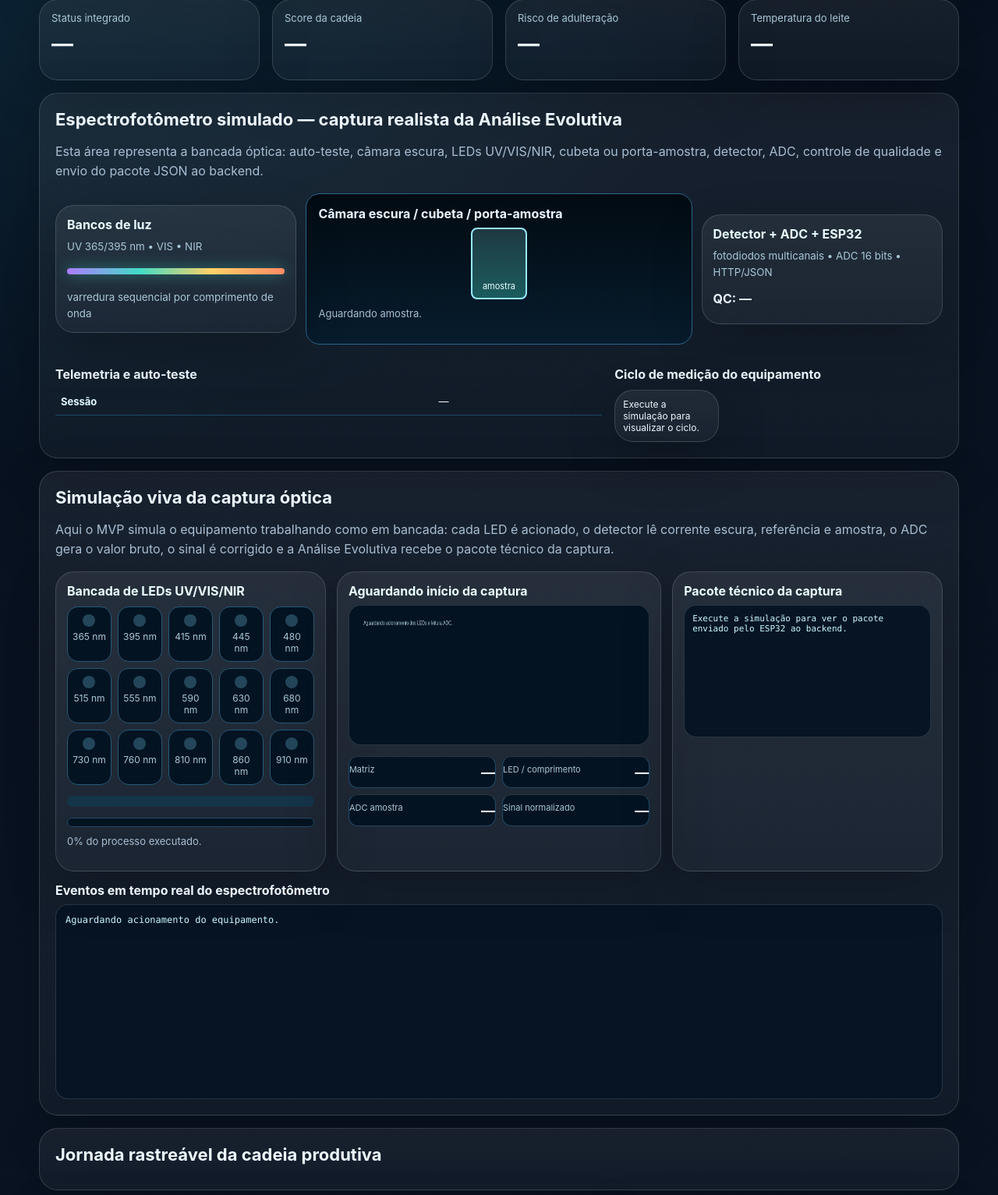
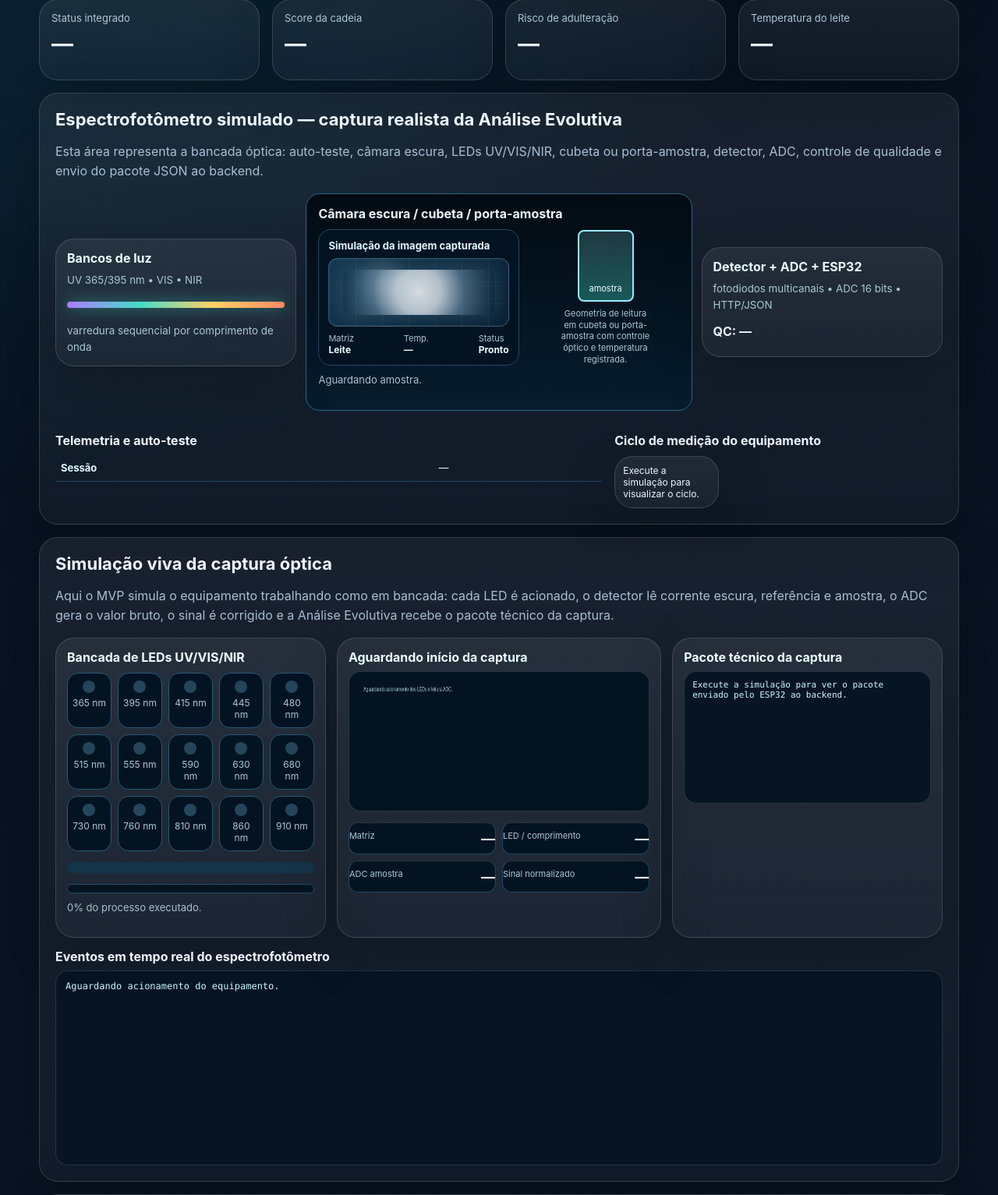
Before and after one commit to hailtonDavid/analise-evolutiva-hackweb3-leite, a Flask app: page /simulador in a window 1280 px wide. Shown: the part 535-2068 px from the top of the page at 78% size. Run offline with Flask 3, Linux system fonts and the light colour scheme; a map, chart or similar area stays blank.

Commit message:
Ajusta conformidade HackWeb e aplica identidade visual da Analise Evolutiva

```diff
--- a/backend/templates/simulator.html
+++ b/backend/templates/simulator.html
@@ -54,9 +54,23 @@
     .device-part strong { display:block; color:#e8fdff; margin-bottom:7px; }
     .device-part small { color:var(--muted); line-height:1.35; }
     .beam { height:8px; border-radius:999px; background:linear-gradient(90deg,#ad7cff,#42dcc6,#ffd166,#ff8a65); box-shadow:0 0 18px rgba(66,220,198,.5); margin:18px 0; }
-    .chamber { background:linear-gradient(180deg,#020b12,#071c2d); border:1px solid #2b688b; border-radius:18px; padding:15px; min-height:150px; }
-    .cuvette { margin:8px auto 0; width:72px; height:92px; border:2px solid #99e9ff; border-radius:8px; background:linear-gradient(180deg,rgba(160,245,255,.18),rgba(66,220,198,.35)); position:relative; }
+    .chamber { background:linear-gradient(180deg,#020b12,#071c2d); border:1px solid #2b688b; border-radius:18px; padding:15px; min-height:170px; }
+    .chamber-grid { display:grid; grid-template-columns:1.15fr .85fr; gap:16px; align-items:center; margin-top:10px; }
+    .sample-preview { background:#041321; border:1px solid #1d4a68; border-radius:16px; padding:12px; min-height:136px; }
+    .sample-preview strong { display:block; margin-bottom:8px; color:#dffaff; font-size:13px; }
+    .sample-preview-image { position:relative; height:88px; border-radius:12px; overflow:hidden; border:1px solid rgba(153,233,255,.26); background:radial-gradient(circle at 30% 35%, rgba(255,255,255,.18), transparent 22%), linear-gradient(135deg, #163a52, #0a2135); }
+    .sample-preview-image::before { content:''; position:absolute; inset:0; background:repeating-linear-gradient(90deg, rgba(255,255,255,.05) 0 1px, transparent 1px 34px), repeating-linear-gradient(0deg, rgba(255,255,255,.035) 0 1px, transparent 1px 28px); }
+    .sample-preview-image::after { content:''; position:absolute; inset:14px 18px; border-radius:10px; background:radial-gradient(circle at 50% 50%, rgba(255,255,255,.75), rgba(224,245,255,.34) 35%, rgba(66,220,198,.14) 65%, rgba(4,19,33,.02) 100%); opacity:.92; box-shadow:0 0 26px rgba(170,235,255,.18); }
+    .sample-preview-image.milk::after { background:radial-gradient(circle at 50% 48%, rgba(255,255,255,.9), rgba(241,249,255,.78) 28%, rgba(181,224,255,.34) 58%, rgba(7,28,45,.10) 100%); }
+    .sample-preview-image.soil::after { background:radial-gradient(circle at 52% 52%, rgba(186,140,96,.92), rgba(120,78,42,.88) 28%, rgba(63,43,24,.66) 58%, rgba(7,28,45,.16) 100%); }
+    .sample-preview-image.feed::after { background:radial-gradient(circle at 50% 50%, rgba(206,187,92,.92), rgba(142,123,48,.88) 28%, rgba(94,76,20,.62) 58%, rgba(7,28,45,.16) 100%); }
+    .sample-preview-image.water::after { background:radial-gradient(circle at 50% 50%, rgba(199,244,255,.92), rgba(122,212,240,.70) 30%, rgba(53,121,145,.44) 60%, rgba(7,28,45,.10) 100%); }
+    .sample-preview-meta { display:flex; justify-content:space-between; gap:10px; margin-top:8px; color:#a9c8d8; font-size:11px; }
+    .sample-preview-meta b { color:#eaffff; font-size:12px; }
+    .cuvette-wrap { display:flex; flex-direction:column; align-items:center; gap:8px; }
+    .cuvette { margin:0 auto; width:72px; height:92px; border:2px solid #99e9ff; border-radius:8px; background:linear-gradient(180deg,rgba(160,245,255,.18),rgba(66,220,198,.35)); position:relative; }
     .cuvette::after { content:'amostra'; position:absolute; bottom:8px; left:8px; right:8px; text-align:center; color:#eaffff; font-size:11px; }
+    .cuvette-note { color:#a9c8d8; font-size:11px; text-align:center; max-width:120px; line-height:1.35; }
     .workflow { display:grid; grid-template-columns:repeat(3,1fr); gap:10px; margin-top:10px; }
     .workflow-item { background:#071c2d; border:1px solid #1d4a68; border-radius:14px; padding:10px; color:#dffaff; font-size:12px; }
     .qc-ok { color:var(--good); font-weight:800; }
@@ -85,6 +99,7 @@
     .packet { height:170px; overflow:auto; background:#041321; border:1px solid #1d4a68; border-radius:14px; padding:10px; font-family:Consolas,monospace; font-size:11px; color:#c9f7ff; white-space:pre-wrap; }
     #liveScope { height:180px; }
     @media(max-width:980px){ .live-console,.live-metrics { grid-template-columns:1fr; } .led-rack{grid-template-columns:repeat(3,1fr);} }
+    @media(max-width:780px){ .chamber-grid{grid-template-columns:1fr;} .sample-preview{order:2;} .cuvette-wrap{order:1;} }
 
     @media(max-width:980px){ .grid-4,.grid-3,.grid-2,.controls,.timeline,.device,.workflow { grid-template-columns:1fr; } canvas{height:280px;} }
   </style>
@@ -152,7 +167,21 @@
         </div>
         <div class="chamber">
           <strong>Câmara escura / cubeta / porta-amostra</strong>
-          <div class="cuvette"></div>
+          <div class="chamber-grid">
+            <div class="sample-preview">
+              <strong>Simulação da imagem capturada</strong>
+              <div id="samplePreviewImage" class="sample-preview-image milk"></div>
+              <div class="sample-preview-meta">
+                <div><span>Matriz</span><br><b id="samplePreviewKind">Leite</b></div>
+                <div><span>Temp.</span><br><b id="samplePreviewTemp">—</b></div>
+                <div><span>Status</span><br><b id="samplePreviewStatus">Pronto</b></div>
+              </div>
+            </div>
+            <div class="cuvette-wrap">
+              <div class="cuvette"></div>
+              <div class="cuvette-note">Geometria de leitura em cubeta ou porta-amostra com controle óptico e temperatura registrada.</div>
+            </div>
+          </div>
           <p class="notice" id="deviceSample">Aguardando amostra.</p>
         </div>
         <div class="device-part">
@@ -273,7 +302,7 @@
     status: document.getElementById('kpiStatus'), score: document.getElementById('kpiScore'), adulteration: document.getElementById('kpiAdulteration'), temp: document.getElementById('kpiTemp'),
     timeline: document.getElementById('timeline'), diagnosis: document.getElementById('diagnosisText'), pills: document.getElementById('riskPills'), equipment: document.getElementById('equipmentTable'),
     channelTable: document.getElementById('channelTable'), summary: document.getElementById('summaryTable'), matrix: document.getElementById('matrixTable'), hash: document.getElementById('hashBox'), verify: document.getElementById('verifyLink'),
-    telemetry: document.getElementById('telemetryTable'), workflow: document.getElementById('workflowBox'), deviceLeds: document.getElementById('deviceLeds'), deviceSample: document.getElementById('deviceSample'), deviceDetector: document.getElementById('deviceDetector'), deviceQc: document.getElementById('deviceQc'),
+    telemetry: document.getElementById('telemetryTable'), workflow: document.getElementById('workflowBox'), deviceLeds: document.getElementById('deviceLeds'), deviceSample: document.getElementById('deviceSample'), deviceDetector: document.getElementById('deviceDetector'), deviceQc: document.getElementById('deviceQc'), samplePreviewImage: document.getElementById('samplePreviewImage'), samplePreviewKind: document.getElementById('samplePreviewKind'), samplePreviewTemp: document.getElementById('samplePreviewTemp'), samplePreviewStatus: document.getElementById('samplePreviewStatus'),
     ledRack: document.getElementById('ledRack'), liveBeam: document.getElementById('liveBeam'), liveProgressBar: document.getElementById('liveProgressBar'), liveProgressText: document.getElementById('liveProgressText'),
     livePhase: document.getElementById('livePhase'), liveMatrix: document.getElementById('liveMatrix'), liveLed: document.getElementById('liveLed'), liveAdc: document.getElementById('liveAdc'), liveNorm: document.getElementById('liveNorm'), livePacket: document.getElementById('livePacket'), liveEvents: document.getElementById('liveEvents'), liveScope: document.getElementById('liveScope'),
     log: document.getElementById('log'), chart: document.getElementById('waveChart')
@@ -285,6 +314,15 @@
   function getCapture(process, kind){ return kind === 'milk' ? process.milk_sample.spectrometer_capture : process[kind].capture; }
   function getAnalysis(process, kind){ return kind === 'milk' ? process.milk_analysis : process[kind].analysis; }
 
+  function renderSamplePreview(kind, cycle, session){
+    const klass = ['milk','soil','feed','water'].includes(kind) ? kind : 'milk';
+    els.samplePreviewImage.className = `sample-preview-image ${klass}`;
+    els.samplePreviewKind.textContent = cycle.matrix || kind;
+    const temp = session?.telemetry?.chamber_temperature_celsius;
+    els.samplePreviewTemp.textContent = temp ? `${Number(temp).toFixed(1)} °C` : '—';
+    const qc = cycle?.quality_control?.qc_label || session?.overall_qc?.status || 'Pronto';
+    els.samplePreviewStatus.textContent = qc;
+  }
 
   function sleep(ms){ return new Promise(resolve => setTimeout(resolve, ms)); }
 
@@ -413,6 +451,7 @@
     els.deviceDetector.textContent = `${eq.detector} • ${eq.microcontroller} • ${eq.firmware}`;
     els.deviceSample.textContent = `${cycle.matrix}: ${cycle.sample_preparation}`;
     els.deviceQc.innerHTML = `QC: <span class="${session.overall_qc.valid ? 'qc-ok' : 'qc-warn'}">${session.overall_qc.status}</span>`;
+    renderSamplePreview(selectedKind, cycle, session);
     els.telemetry.innerHTML = `
       <tr><th>Sessão</th><td>${session.session_id}</td></tr>
       <tr><th>Equipamento</th><td>${eq.equipment_id} • ${eq.serial_number}</td></tr>
@@ -521,7 +560,7 @@
     els.timeline.innerHTML=''; els.diagnosis.textContent='Execute a simulação para gerar o diagnóstico integrado.'; els.pills.innerHTML='';
     initLedRack(); els.liveProgressBar.style.width='0%'; els.liveProgressText.textContent='0% do processo executado.'; els.livePhase.textContent='Aguardando início da captura'; els.liveMatrix.textContent='—'; els.liveLed.textContent='—'; els.liveAdc.textContent='—'; els.liveNorm.textContent='—'; els.livePacket.textContent='Execute a simulação para ver o pacote enviado pelo ESP32 ao backend.'; els.liveEvents.innerHTML='<div>Aguardando acionamento do equipamento.</div>'; els.liveBeam.className='live-beam';
     els.equipment.innerHTML='<tr><th>Equipamento</th><td>—</td></tr>'; els.channelTable.innerHTML='<tr><td colspan="9">Execute uma simulação.</td></tr>';
-    els.telemetry.innerHTML='<tr><th>Sessão</th><td>—</td></tr>'; els.workflow.innerHTML='<div class="workflow-item">Execute a simulação para visualizar o ciclo.</div>'; els.deviceSample.textContent='Aguardando amostra.'; els.deviceQc.textContent='QC: —';
+    els.telemetry.innerHTML='<tr><th>Sessão</th><td>—</td></tr>'; els.workflow.innerHTML='<div class="workflow-item">Execute a simulação para visualizar o ciclo.</div>'; els.deviceSample.textContent='Aguardando amostra.'; els.deviceQc.textContent='QC: —'; els.samplePreviewImage.className='sample-preview-image milk'; els.samplePreviewKind.textContent='Leite'; els.samplePreviewTemp.textContent='—'; els.samplePreviewStatus.textContent='Pronto';
     els.summary.innerHTML='<tr><th>Lote</th><td>—</td></tr>'; els.matrix.innerHTML='<tr><th>Matriz</th><td>—</td></tr>'; els.hash.textContent='Hash ainda não gerado.'; els.verify.innerHTML='';
     els.log.innerHTML='<div>Pronto para iniciar o processo.</div>';
     const ctx=els.chart.getContext('2d'); ctx.clearRect(0,0,els.chart.width,els.chart.height); ctx.fillStyle='#041321'; ctx.fillRect(0,0,els.chart.width,els.chart.height); ctx.fillStyle='#a9c8d8'; ctx.fillText('Execute a simulação para visualizar a captura das ondas.',40,40);
```
